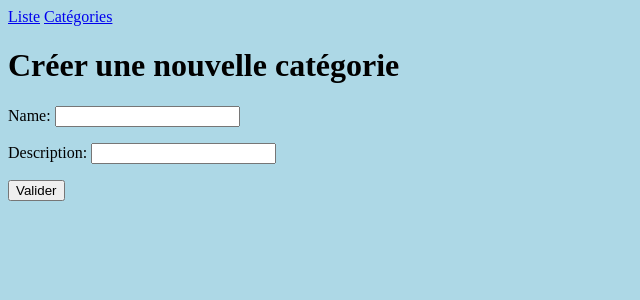
After one commit to XNizel/Inventorio, a Django app: page /categorie/add/ in a window 1280 px wide. The commit adds this page. Shown: the top 300 px of the page, without its empty margins (0-640 px from the left). Run offline with Django 4.2, Linux system fonts and the light colour scheme.

Commit message:
Création de la page "Ajout Catégorie"

```diff
--- /dev/null
+++ b/inventorio/inventaire/forms.py
@@ -0,0 +1,9 @@
+from django import forms
+
+from inventaire.models import Categorie
+
+
+class CategorieForm(forms.ModelForm):
+    class Meta:
+        model = Categorie
+        fields = '__all__'
--- a/inventorio/inventaire/models.py
+++ b/inventorio/inventaire/models.py
@@ -4,6 +4,12 @@ from django.db import models
 # Create your models here.
 class Categorie(models.Model):
     name = models.fields.CharField(max_length=100)
+    description = models.CharField(max_length=300,
+                                   null=True,
+                                   blank=True)
+
+    def __str__(self):
+        return f'{self.name}'
 
 
 class Conteneur(models.Model):
@@ -31,6 +37,5 @@ class Conteneur(models.Model):
             for child in self.get_child():
                 print(child)
 
-
     def __str__(self):
         return f'{self.name}'
--- a/inventorio/inventaire/templates/categorie/categorie.html
+++ b/inventorio/inventaire/templates/categorie/categorie.html
@@ -3,6 +3,9 @@
 {% block content %}
 
     <h1>Catégorie</h1>
+
+    <a href="{% url 'categorie-add' %}">Créer une nouvelle catégorie</a>
+
     <Ul>
         {% for categorie in categories %}
             <li>{{ categorie }}</li>
--- /dev/null
+++ b/inventorio/inventaire/templates/categorie/categorie_add.html
@@ -0,0 +1,13 @@
+{% extends 'inventaire/base.html' %}
+
+{% block content %}
+
+    <h1>Créer une nouvelle catégorie</h1>
+
+    <form action="" method="post" novalidate>
+        {% csrf_token %}
+        {{ form.as_p }}
+        <input type="submit" value="Valider">
+    </form>
+
+{% endblock %}
--- a/inventorio/inventaire/views.py
+++ b/inventorio/inventaire/views.py
@@ -1,20 +1,17 @@
-from django.shortcuts import render
+from django.shortcuts import render, redirect
 from django.http import HttpResponse
 
 from inventaire.models import Conteneur
 from inventaire.models import Categorie
 
+from inventaire.forms import CategorieForm
+
 
 # Create your views here.
 
 def liste(request):
-    # conteneurs = Conteneur.objects.all()
     conteneurs = Conteneur.objects.all()
     conteneurs = conteneurs[0]  # root
-
-    #print(conteneurs)
-    #conteneurs.get_child_recursively()
-
     return render(request,
                   'liste/liste.html',
                   {'conteneurs': conteneurs})
@@ -33,3 +30,17 @@ def categorie_list(request):
     return render(request,
                   'categorie/categorie.html',
                   {'categories': categories})
+
+
+def categorie_add(request):
+    if request.method == 'POST':
+        form = CategorieForm(request.POST)
+        if form.is_valid():
+            categorie = form.save()     # Créer une nouvelle "Catégorie" et la sauvegarder dans la base de données
+            return redirect('categorie-list')
+    else:
+        form = CategorieForm()
+
+    return render(request,
+                  'categorie/categorie_add.html',
+                  {'form': form})
--- a/inventorio/inventorio/urls.py
+++ b/inventorio/inventorio/urls.py
@@ -23,6 +23,7 @@ urlpatterns = [
     path('liste/', views.liste, name='liste-tree'),
     path('liste/<int:id>/', views.conteneur_detail, name='conteneur-detail'),
 
-    path('categorie/', views.categorie_list, name='categorie-list')
+    path('categorie/', views.categorie_list, name='categorie-list'),
+    path('categorie/add/', views.categorie_add, name='categorie-add')
 
 ]
```
Also changed, not shown: inventorio/db.sqlite3, inventorio/inventaire/migrations/0007_categorie_description.py (added).
